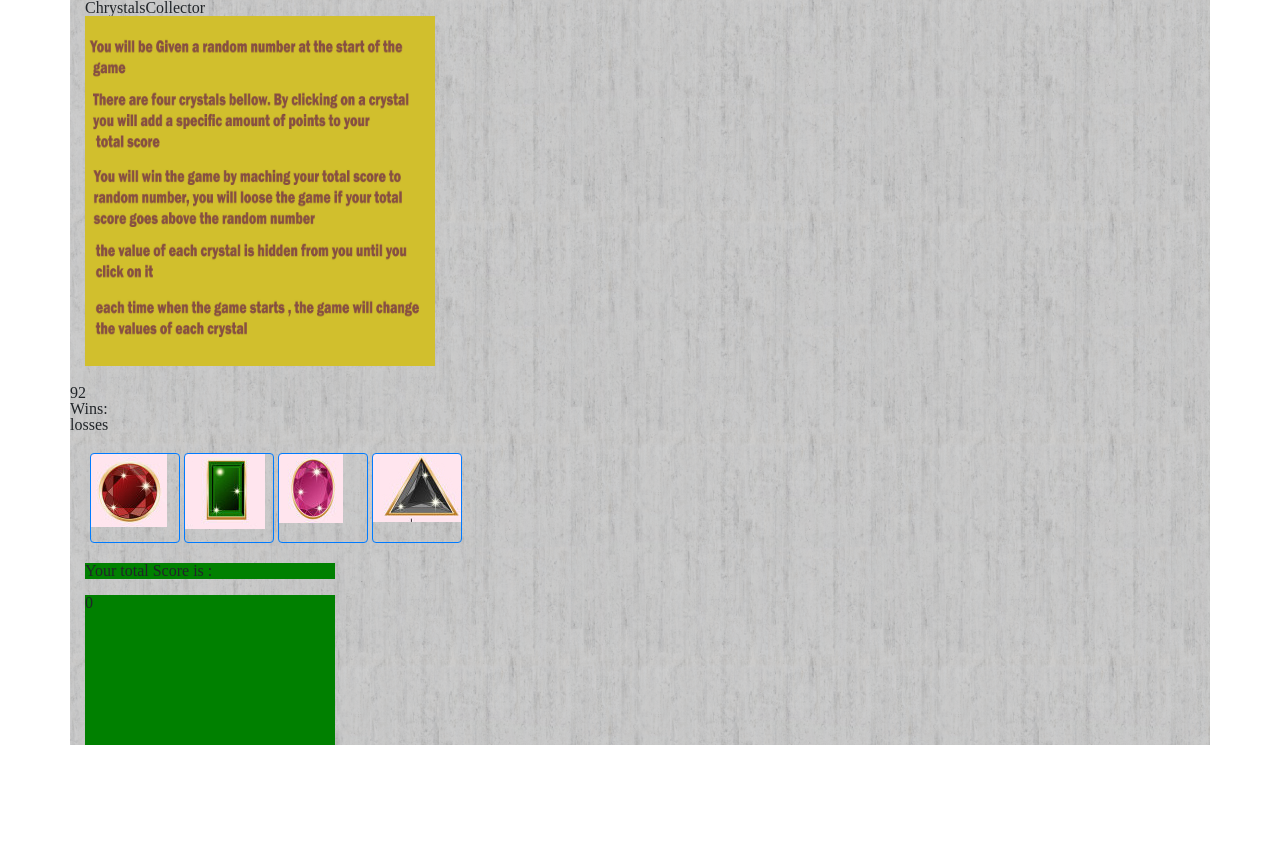
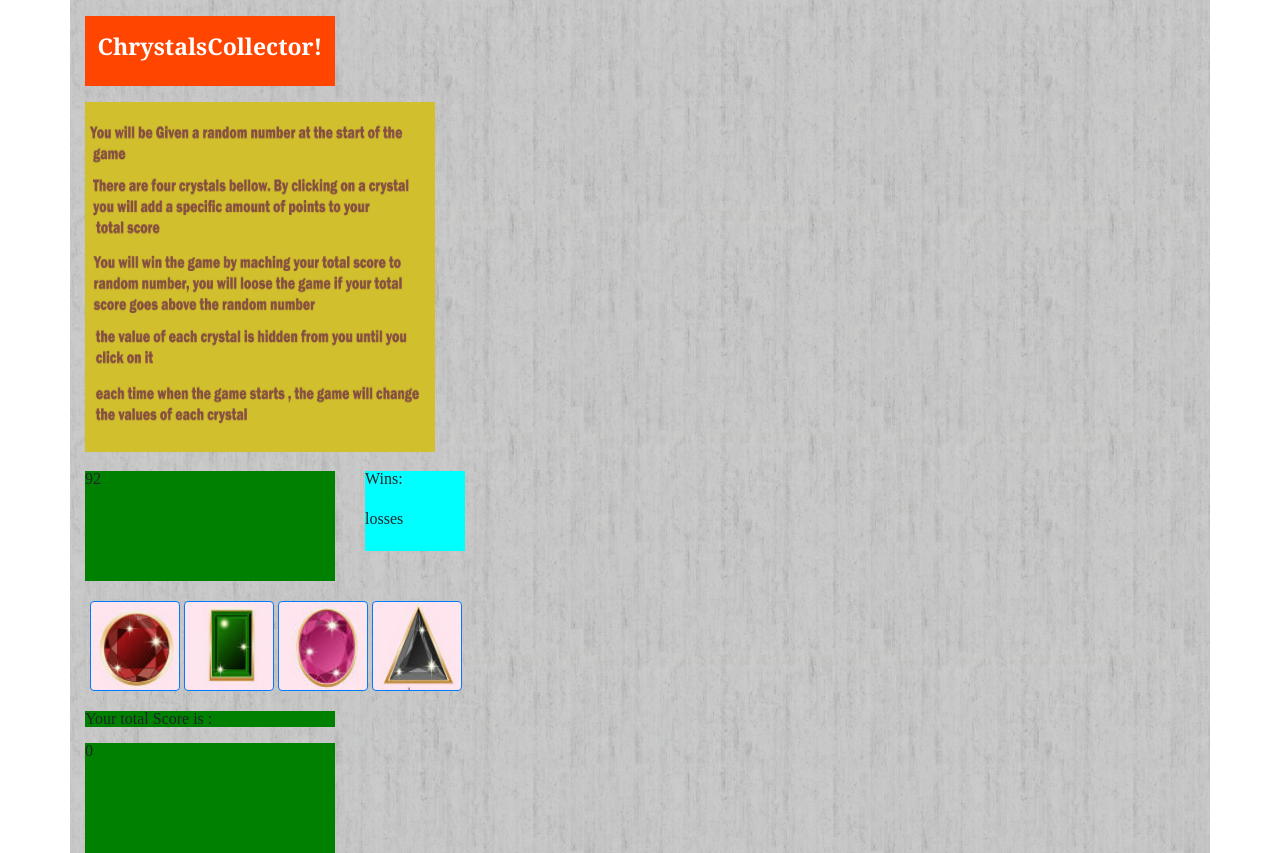
Before and after one commit to zeynabkarampour/unit-4-game, a plain HTML site: page index.html in a window 1280 px wide. Before the commit the page ends 800 px from the top, so only its background shows below. Drawn offline with nearby package versions, Linux system fonts and the light colour scheme.

Commit message:
Unit for game

```diff
--- a/assets/css/style.css
+++ b/assets/css/style.css
@@ -19,24 +19,28 @@
 
 #button-1 {
     background: url("../images/1.jpg") no-repeat;
+    background-size: 90px 90px;
     width: 90px;
     height: 90px;
 }
 
 #button-2 {
     background: url("../images/2.jpg") no-repeat;
+    background-size: 90px 90px;
     width: 90px;
     height: 90px;
 }
 
 #button-3 {
     background: url("../images/3.jpg") no-repeat;
+    background-size: 90px 90px;
     width: 90px;
     height: 90px;
 }
 
 #button-4 {
     background: url("../images/4.jpg") no-repeat;
+    background-size: 90px 90px;
     width: 90px;
     height: 90px;
 }
@@ -49,5 +53,41 @@
 #TotalNumber {
     background-color: green;
     width: 250px;
-    height: 150px;
+    height: 110px;
 }
+
+#first-Number {
+    background-color: green;
+    width: 250px;
+    height: 110px;
+}
+
+#ChrystalsCollector {
+    background: orangered;
+    width: 250px;
+    height: 70px;
+    text-align: center;
+    font-family: Georgia, Times, "Times New Roman", serif;
+    font-size: 23px;
+    font-weight: 700;
+    line-height: 60px;
+    color: #fff;
+    text-align: center;
+    text-decoration: none;
+}
+
+#WinsNumber {
+    background-color: aqua;
+    width: 100px;
+    height: 40px;
+}
+
+#LossesNumber {
+    background-color: aqua;
+    width: 100px;
+    height: 40px;
+}
+
+.col {
+    flex-grow: 0;
+}
--- a/assets/javascript/game.js
+++ b/assets/javascript/game.js
@@ -11,6 +11,7 @@ $(document).ready(function () {
     var startRange = 1;
     var endRange = 100;
     var tally = 0;
+    var Gameover = false;
     var generateRandomNumber = function (startRange, endRange) {
         return Math.floor(Math.random() * ((endRange - startRange) + 1) + startRange);
     }
@@ -22,6 +23,12 @@ $(document).ready(function () {
     $("#button-4").attr("data-value", generateRandomNumber(1, 5));
 
     $('#first-Number').text(RandomNumber);
+    $('.btn').on('click', function () {
+        if (Gameover === true) {
+            $('#gameResult').text("");
+            Gameover = false;
+        }
+    })
 
     $('#button-1').on('click', function () {
         var CrystalNumber = $(this).data('value');
@@ -31,10 +38,12 @@ $(document).ready(function () {
         $('#TotalNumber').text(tally)
         if (tally === RandomNumber) {
             wins = wins + 1;
+            $('#gameResult').text("YOU WON!");
             gameEnd();
         }
         if (tally > RandomNumber) {
             lost = lost + 1;
+            $('#gameResult').text("YOU LOST!");
             gameEnd();
         }
         updateScores();
@@ -49,10 +58,12 @@ $(document).ready(function () {
         $('#TotalNumber').text(tally)
         if (tally === RandomNumber) {
             wins = wins + 1;
+            $('#gameResult').text("YOU WON!");
             gameEnd();
         }
         if (tally > RandomNumber) {
             lost = lost + 1;
+            $('#gameResult').text("YOU LOST!");
             gameEnd();
         }
         updateScores();
@@ -67,10 +78,12 @@ $(document).ready(function () {
         $('#TotalNumber').text(tally)
         if (tally === RandomNumber) {
             wins = wins + 1;
+            $('#gameResult').text("YOU WON!");
             gameEnd();
         }
         if (tally > RandomNumber) {
             lost = lost + 1;
+            $('#gameResult').text("YOU LOST!");
             gameEnd();
 
         }
@@ -88,10 +101,12 @@ $(document).ready(function () {
         $('#TotalNumber').text(tally)
         if (tally === RandomNumber) {
             wins = wins + 1;
+            $('#gameResult').text("YOU WON!");
             gameEnd();
         }
         if (tally > RandomNumber) {
             lost = lost + 1;
+            $('#gameResult').text("YOU LOST!");
             gameEnd();
         }
         updateScores();
@@ -104,8 +119,11 @@ $(document).ready(function () {
 
     function gameEnd() {
         tally = 0;
+        Gameover = true;
         RandomNumber = generateRandomNumber(1, 100);
+
         $('#first-Number').text(RandomNumber);
+
         $('#TotalNumber').text(tally)
     }
 
--- a/index.html
+++ b/index.html
@@ -24,10 +24,11 @@
     <div class="container">
         <div class="row">
             <div class="col-md-offset-2 col-md-8">
-                <h1 id="ChrystalsCollector">ChrystalsCollector</h1>
+                <br>
+                <h1 id="ChrystalsCollector">ChrystalsCollector!</h1>
             </div>
         </div>
-
+        <br>
         <div class="row">
             <div class="col-sm-4">
                 <img src="assets/images/explanation.jpg" class="ImageExp" alt="explanation">
@@ -40,18 +41,23 @@
         <br>
         <div class="row">
 
-            <div class="ScreenNumber">
 
-                <h1 id="first-Number">0</h1>
+            <div class="col">
+                <div class="ScreenNumber">
+                    <h1 id="first-Number">0</h1>
+                </div>
+            </div>
+            <div class="col">
+                <h1 id="gameResult"></h1>
                 <h1 id="WinsNumber">Wins:
                     <span id="win-count"></span>
                 </h1>
                 <h1 id="LossesNumber">losses
                     <span id="loss-count"></span>
                 </h1>
-
             </div>
         </div>
+
 
 
 
```
